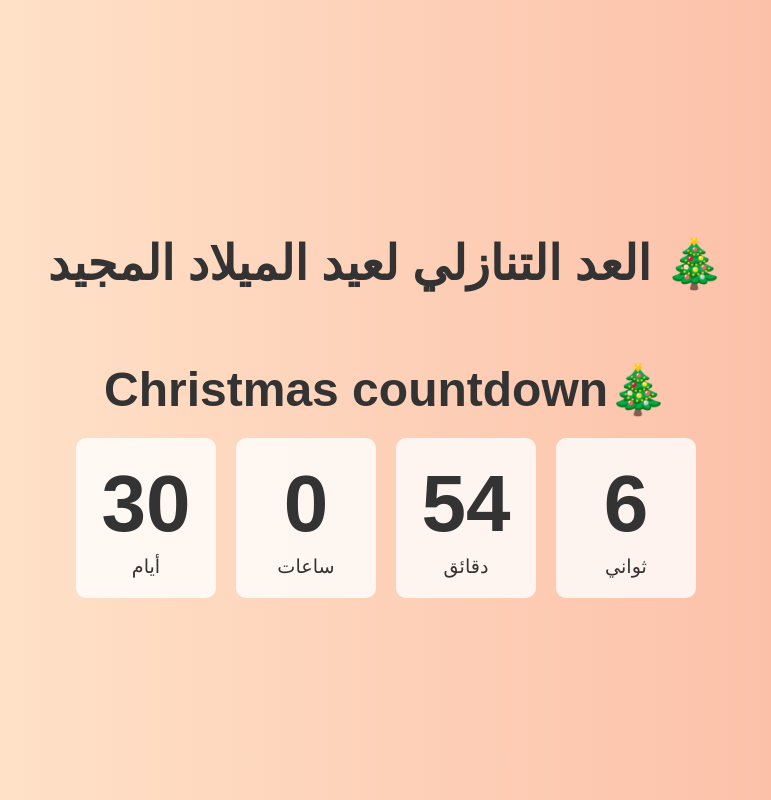
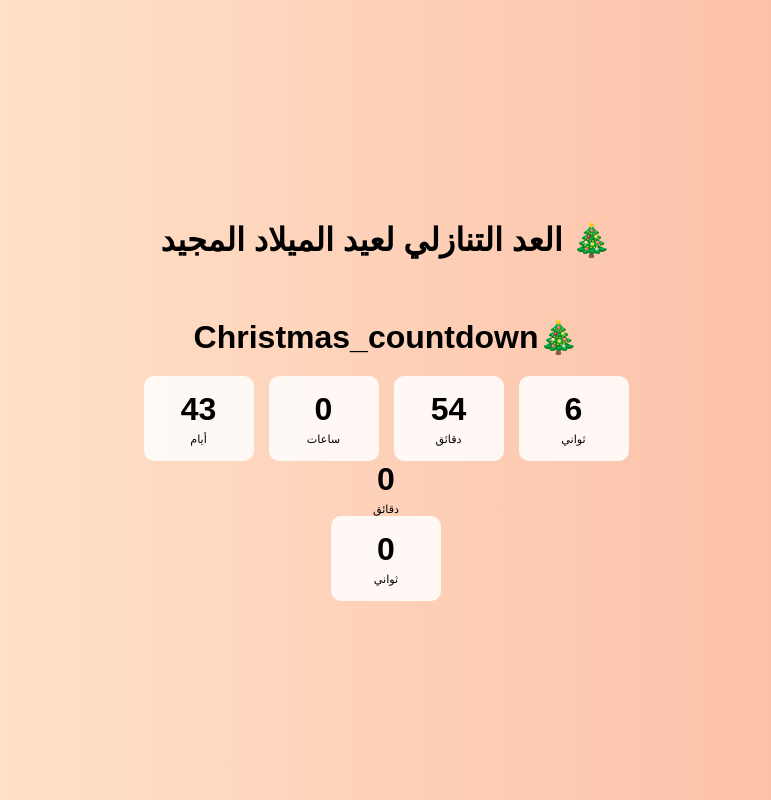
Before and after one commit to johnlatif2026/Merry_Christmas, a plain HTML site: page index.html in a window 1280 px wide. Shown: the whole page, without its empty margins (254-1025 px from the left). Drawn offline with Linux system fonts and the light colour scheme.

Commit message:
Update index.html

```diff
--- a/index.html
+++ b/index.html
@@ -7,51 +7,65 @@
     <style>
         body {
             font-family: 'Arial', sans-serif;
-            text-align: center;
-            background: linear-gradient(to right, #ffecd2, #fcb69f);
-            color: #333;
+            margin: 0;
+            padding: 0;
             display: flex;
             flex-direction: column;
             justify-content: center;
             align-items: center;
             height: 100vh;
-            margin: 0;
+            background: linear-gradient(to right, #ffecd2, #fcb69f);
+            text-align: center;
         }
 
         h1 {
-            font-size: 3em;
+            font-size: 2em;
             margin-bottom: 20px;
         }
 
         .countdown {
             display: flex;
-            gap: 20px;
-            font-size: 2em;
+            flex-wrap: wrap;
+            justify-content: center;
+            gap: 15px;
         }
 
         .time-box {
-            background: rgba(255, 255, 255, 0.8);
-            padding: 20px;
+            background: rgba(255, 255, 255, 0.85);
+            padding: 15px 20px;
             border-radius: 10px;
-            min-width: 100px;
+            min-width: 70px;
         }
 
         .number {
             font-weight: bold;
-            font-size: 2.5em;
+            font-size: 2em;
         }
 
         .label {
-            font-size: 0.6em;
+            font-size: 0.7em;
             margin-top: 5px;
             display: block;
+        }
+
+        @media (max-width: 500px) {
+            .number {
+                font-size: 1.5em;
+            }
+            .time-box {
+                padding: 10px 15px;
+                min-width: 60px;
+            }
+            h1 {
+                font-size: 1.5em;
+            }
         }
     </style>
 </head>
 <body>
     <h1>العد التنازلي لعيد الميلاد المجيد 🎄</h1>
-  <br>
-    <h1>Christmas countdown🎄</h1>
+    <br>
+    <h1>Christmas_countdown🎄</h1>
     <div class="countdown">
         <div class="time-box">
             <span class="number" id="days">0</span>
@@ -62,6 +76,45 @@
             <span class="label">ساعات</span>
         </div>
         <div class="time-box">
+            <span class="number" id="minutes">0</span>
+            <span class="label">دقائق</span>
+        </div>
+        <div class="time-box">
+            <span class="number" id="seconds">0</span>
+            <span class="label">ثواني</span>
+        </div>
+    </div>
+
+    <script>
+        // تاريخ عيد الميلاد المجيد القادم
+        const christmasDate = new Date("January 7, 2026 00:00:00").getTime();
+
+        function updateCountdown() {
+            const now = new Date().getTime();
+            const distance = christmasDate - now;
+
+            if (distance <= 0) {
+                document.querySelector(".countdown").innerHTML = "<h2>عيد ميلاد مجيد! 🎉</h2>";
+                clearInterval(interval);
+                return;
+            }
+
+            const days = Math.floor(distance / (1000 * 60 * 60 * 24));
+            const hours = Math.floor((distance % (1000 * 60 * 60 * 24)) / (1000 * 60 * 60));
+            const minutes = Math.floor((distance % (1000 * 60 * 60)) / (1000 * 60));
+            const seconds = Math.floor((distance % (1000 * 60)) / 1000);
+
+            document.getElementById("days").innerText = days;
+            document.getElementById("hours").innerText = hours;
+            document.getElementById("minutes").innerText = minutes;
+            document.getElementById("seconds").innerText = seconds;
+        }
+
+        const interval = setInterval(updateCountdown, 1000);
+        updateCountdown();
+    </script>
+</body>
+</html>
             <span class="number" id="minutes">0</span>
             <span class="label">دقائق</span>
         </div>
```
